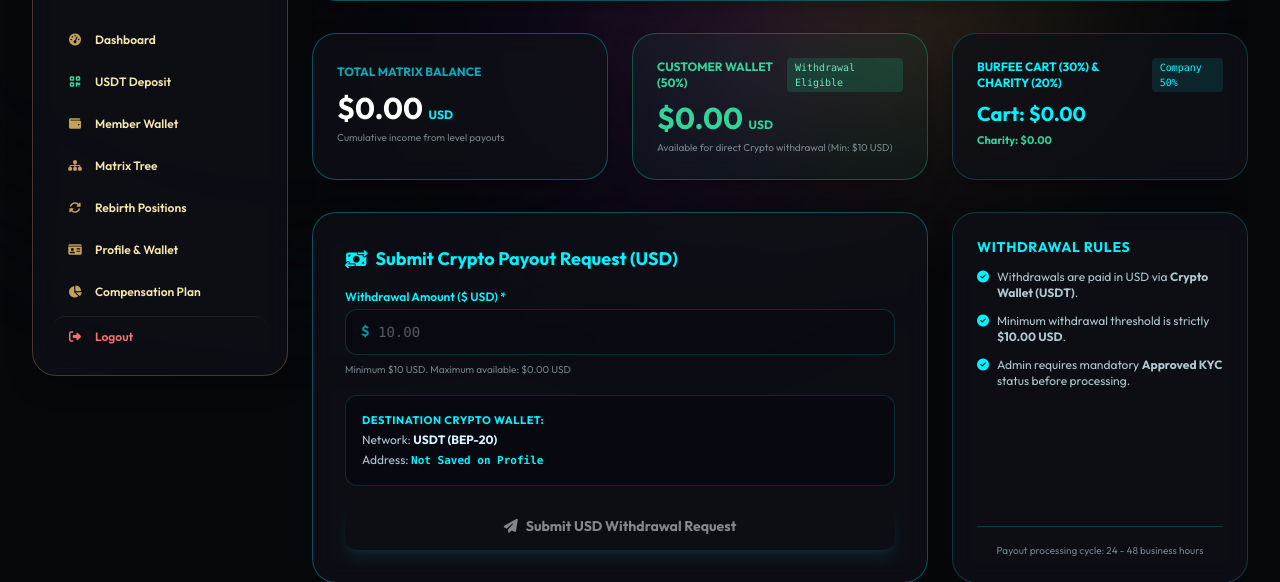
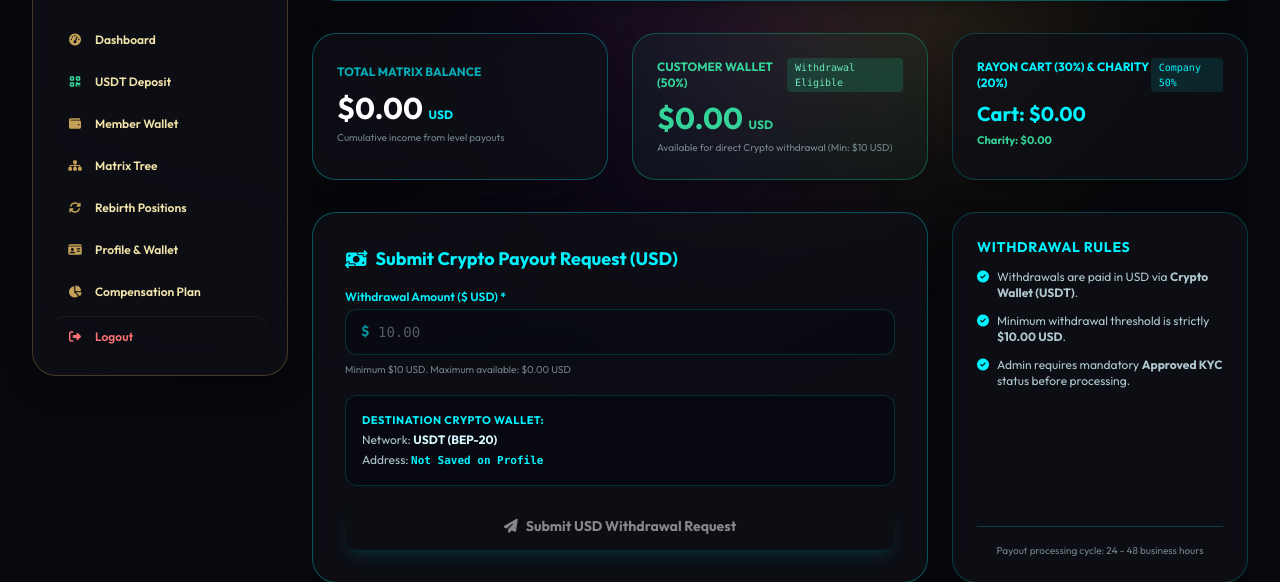
Before and after one commit to priyeshdaspookulangara/empress, a PHP site: page /customer/wallet.php in a window 1280 px wide. Shown: the part 208-790 px from the top of the page. Run offline with PHP 8.4, Linux system fonts and the light colour scheme; a user stored in the database is signed in; data comes from the database, SQL or seed files in the repository; data that the repository does not hold is empty; some libraries are stand-ins or nearby versions.

Commit message:
Replace Burfee with Rayon in dashboard transactions and wallet labels
Co-authored-by: priyeshdaspookulangara <216598157+priyeshdaspookulangara@users.noreply.github.com>

```diff
--- a/customer/dashboard.php
+++ b/customer/dashboard.php
@@ -113,9 +113,9 @@ require_once __DIR__ . '/../includes/header.php';
             <?php endif; ?>
         </div>
 
-        <!-- Burfee Cart & Charity Allocation -->
+        <!-- Rayon Cart & Charity Allocation -->
         <div class="card stat">
-            <span>Burfee Cart / Charity</span>
+            <span>Rayon Cart / Charity</span>
             <b class="text-gold">$<?php echo number_format($wallet['burfee_cart_wallet'] ?? 0, 2); ?></b>
             <span class="chg up">Charity Fund: $<?php echo number_format($wallet['charity_wallet'] ?? 0, 2); ?></span>
         </div>
@@ -211,7 +211,7 @@ require_once __DIR__ . '/../includes/header.php';
                                 <td class="p-3 font-mono text-gold/70">#<?php echo $tx['id']; ?></td>
                                 <td class="p-3 font-semibold text-gold"><?php echo str_replace('_', ' ', $tx['type']); ?></td>
                                 <td class="p-3 font-bold text-emerald-400">+$<?php echo number_format($tx['amount'], 2); ?></td>
-                                <td class="p-3 text-champagne/80"><?php echo htmlspecialchars($tx['description']); ?></td>
+                                <td class="p-3 text-champagne/80"><?php echo htmlspecialchars(str_replace('Burfee', 'Rayon', $tx['description'])); ?></td>
                                 <td class="p-3 text-champagne/50 font-mono"><?php echo $tx['created_at']; ?></td>
                             </tr>
                         <?php endforeach; ?>
--- a/customer/wallet.php
+++ b/customer/wallet.php
@@ -113,7 +113,7 @@ require_once __DIR__ . '/../includes/header.php';
 
         <div class="glass-card p-6 rounded-3xl border border-neon-cyan/20">
             <div class="flex justify-between items-center">
-                <span class="text-xs font-bold text-neon-cyan uppercase">Burfee Cart (30%) & Charity (20%)</span>
+                <span class="text-xs font-bold text-neon-cyan uppercase">Rayon Cart (30%) & Charity (20%)</span>
                 <span class="text-[10px] bg-neon-cyan/10 text-neon-cyan px-2 py-0.5 rounded font-mono">Company 50%</span>
             </div>
             <div class="text-xl font-extrabold text-neon-cyan mt-2">
@@ -276,7 +276,7 @@ require_once __DIR__ . '/../includes/header.php';
                                 </td>
                                 <td class="p-3 font-mono text-ice/70"><?php echo $tx['wallet_type']; ?></td>
                                 <td class="p-3 font-semibold"><?php echo $tx['status']; ?></td>
-                                <td class="p-3 text-ice/80"><?php echo htmlspecialchars($tx['description']); ?></td>
+                                <td class="p-3 text-ice/80"><?php echo htmlspecialchars(str_replace('Burfee', 'Rayon', $tx['description'])); ?></td>
                                 <td class="p-3 font-mono text-ice/50"><?php echo $tx['created_at']; ?></td>
                             </tr>
                         <?php endforeach; ?>
--- a/includes/functions.php
+++ b/includes/functions.php
@@ -235,7 +235,7 @@ function distributeMatrixCommissions($pdo, $newMemberId) {
             INSERT INTO transactions (member_id, type, amount, wallet_type, status, description)
             VALUES (?, 'Direct_Referral', ?, 'Main', 'Credit', ?)
         ");
-        $descRef = "10% Direct Referrer Commission from new member {$newMemberId}. (50% Customer: \${$userRef}, Company 50%: \${$burfeeRef} Burfee Cart / \${$charityRef} Charity)";
+        $descRef = "10% Direct Referrer Commission from new member {$newMemberId}. (50% Customer: \${$userRef}, Company 50%: \${$burfeeRef} Rayon Cart / \${$charityRef} Charity)";
         $stmtTx->execute([$sponsorId, $refAmount, $descRef]);
 
         // Record 10% Referrer Income Deduction Entry on the new member audit log
@@ -291,7 +291,7 @@ function distributeMatrixCommissions($pdo, $newMemberId) {
                 INSERT INTO transactions (member_id, type, amount, wallet_type, status, description)
                 VALUES (?, 'Matrix_Income_L" . $distLevel . "', ?, 'Main', 'Credit', ?)
             ");
-            $desc = "Level {$distLevel} Matrix Commission from downline member {$newMemberId}. (Gross: \${$grossAmount}, Net User Wallet: \${$userAmount}, Burfee Cart: \${$burfeeAmount}, Charity: \${$charityAmount})";
+            $desc = "Level {$distLevel} Matrix Commission from downline member {$newMemberId}. (Gross: \${$grossAmount}, Net User Wallet: \${$userAmount}, Rayon Cart: \${$burfeeAmount}, Charity: \${$charityAmount})";
             $logTx->execute([$currentUplineId, $grossAmount, $desc]);
 
             // Credit Helping Fund portion if applicable
```
